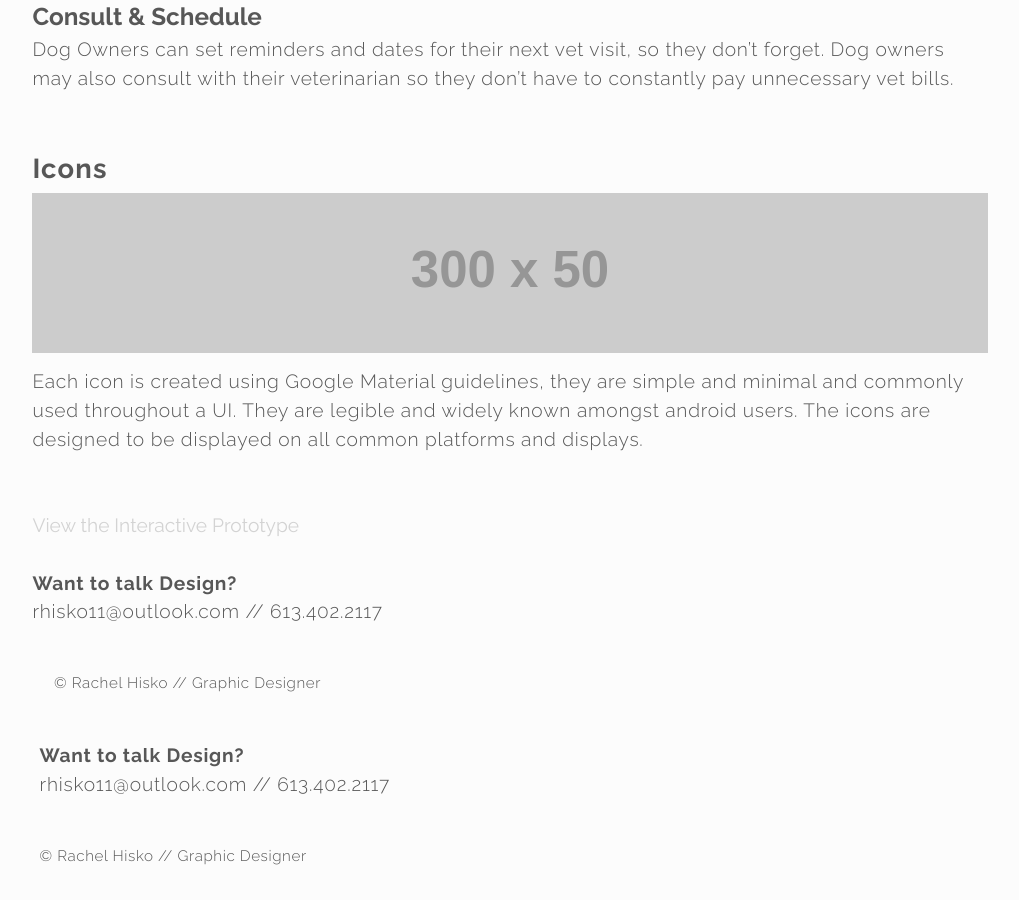
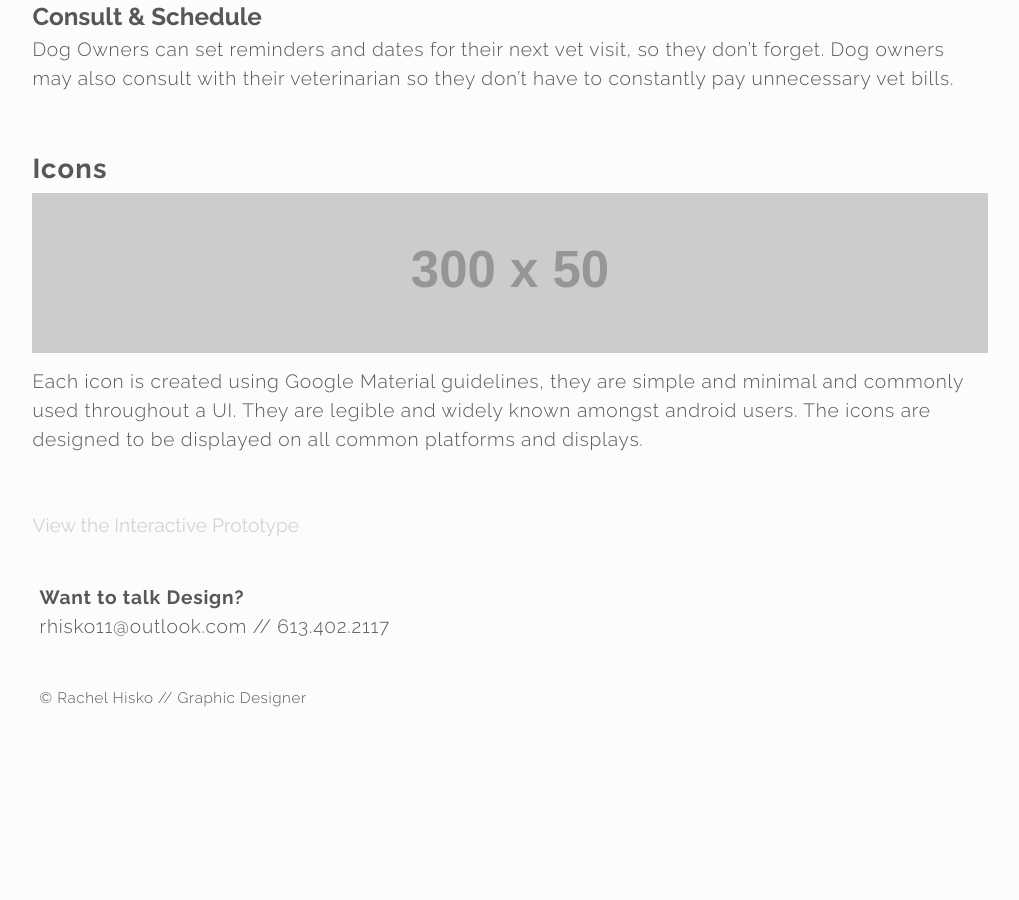
Before and after one commit to rachelhisko/hiskodesigns.ca, a Jekyll site: the page built from dog-app.html, in a window 1280 px wide and 900 px high, scrolled down 5701 px. Shown: the whole window, without its empty margins (130-1149 px from the left). Built offline with Jekyll 4.4.1, drawn with Linux system fonts in a browser that asks for light colours; after the commit the page ends 6442 px from its top, so only the background shows below that.

Commit message:
getting rid of footer

```diff
--- a/dog-app.html
+++ b/dog-app.html
@@ -81,36 +81,8 @@ title: Dailey Baliey
           <a class="prototype" href="https://xd.adobe.com/view/89d9b981-f45c-48b1-b901-925c8135eb3f/">View the Interactive Prototype</a>
         </div>
 
-        <div>
-          <p class="push-0 bold subtitle">Want to talk Design?</p>
-          <p class="main-text push-1-2">rhisko11@outlook.com // 613.402.2117</p>
-        </div>
-
       </main>
 
     </section>
 
-    <footer class="push">
-      <div class="gutter-2 text-right">
-        <div class="inline-block gutter-1-2">
-          <i class="icon i-24 push-1-4">
-            <a class="icon-link social" href="https://www.behance.net/RHisko11"><svg><use xlink:href="images/icons.svg#behance" /></svg></a>
-          </i>
-        </div>
-        <div class="inline-block gutter-1-2">
-          <i class="icon i-24 push-1-4">
-            <a class="icon-link social" href="https://www.instagram.com/hiskodesigns"><svg><use xlink:href="images/icons.svg#insta" /></svg></a>
-          </i>
-        </div>
-        <div class="inline-block gutter-1-2">
-          <i class="icon i-24 push-1-4">
-            <a class="icon-link social" href="https://www.facebook.com/rhlovephotography/?ref=bookmarks"><svg><use xlink:href="images/icons.svg#facebook" /></svg></a>
-          </i>
-        </div>
-      </div>
-      <div role="contentinfo" id="contentinfo" class="gutter">
-        <p class="push-0 micro">© Rachel Hisko // Graphic Designer</p>
-      </div>
-    </footer>
-
   </div>
```
